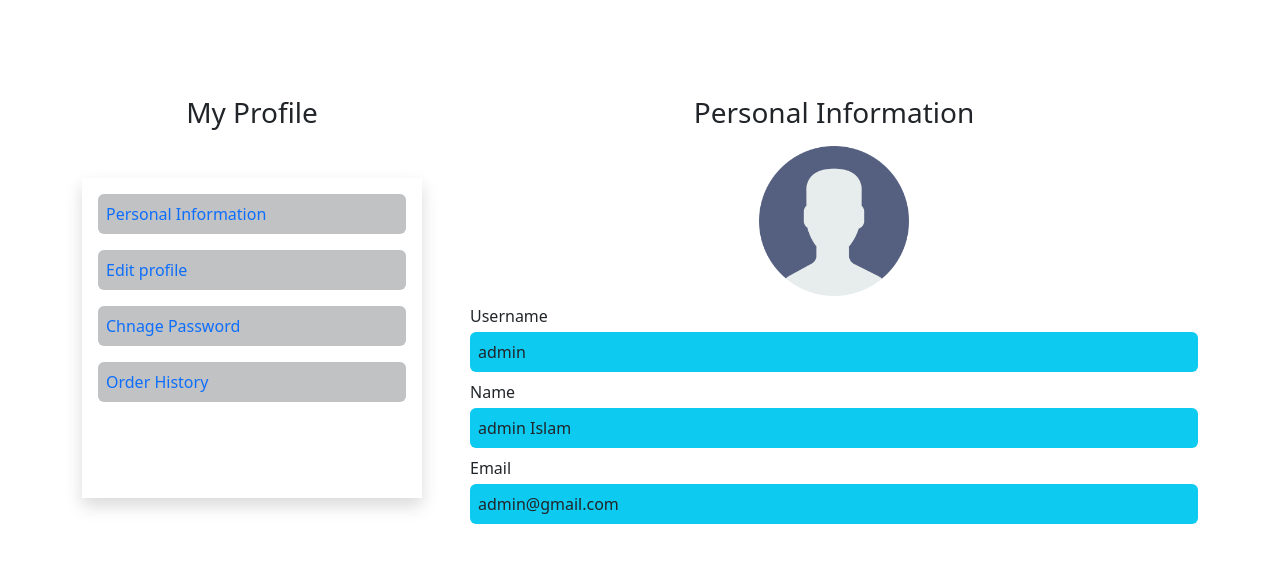
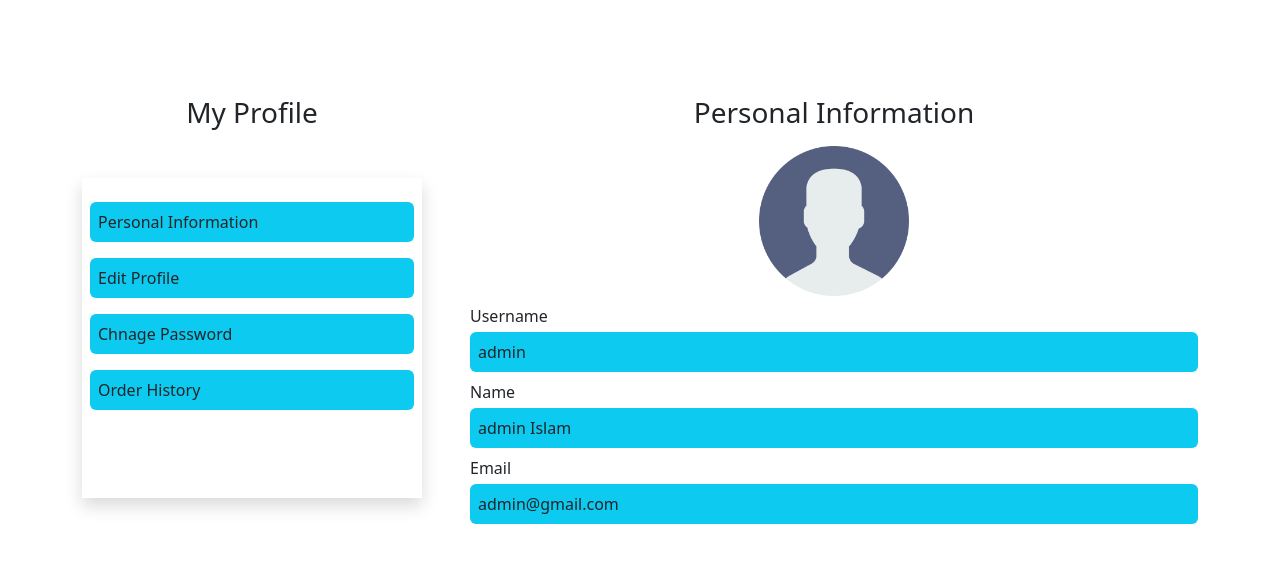
Before and after one commit to Rafiul29/CarMax-with-django, a Django app: page /user/profile/ in a window 1280 px wide. Shown: the part 76-639 px from the top of the page. Run offline with Django 4.2, Linux system fonts and the light colour scheme; a user stored in the database is signed in; some libraries are stand-ins or nearby versions.

Commit message:
order history added

```diff
--- a/orders/urls.py
+++ b/orders/urls.py
@@ -3,4 +3,5 @@ from django.urls import path
 from . import views
 urlpatterns = [
     path('create/<int:id>/',views.car_order ,name='car_order'),
+    path('history/',views.show_orders ,name='show_orders'),
 ]
--- a/orders/views.py
+++ b/orders/views.py
@@ -12,3 +12,8 @@ def car_order(request,id):
     car.quantity-=1
     car.save()
     return redirect('profile')
+
+
+def show_orders(request):
+  orders=models.Order.objects.filter(user=request.user)
+  return render(request,'order_history.html',{'orders':orders})
--- a/users/templates/profile.html
+++ b/users/templates/profile.html
@@ -12,12 +12,12 @@
 
       <div class="col-4" >
         <h3 class="text-center mb-5">My Profile</h3>
-        <div class='shadow p-3' style='height:40vh'>
+        <div class='shadow py-4 px-2' style='height:40vh'>
          <div class='d-flex flex-column gap-3'>
-          <a  href="{% url 'profile' %}" class="text-decoration-none p-2 text-primary rounded" style='background-color:#C1C2C3'>Personal Information</a>
-          <a href="{% url 'edit_profile' %}"class="text-decoration-none p-2 text-primary rounded" style='background-color:#C1C2C3'>Edit profile</a>
-          <a href="{% url 'pass_chnage' %}" class="text-decoration-none p-2 text-primary rounded" style='background-color:#C1C2C3'>Chnage Password</a>
-          <a href="{% url 'pass_chnage' %}" class="text-decoration-none p-2 text-primary rounded" style='background-color:#C1C2C3'>Order History</a>
+          <a  href="{% url 'profile' %}" class='bg-info p-2 rounded text-decoration-none text-dark'>Personal Information</a>
+          <a href="{% url 'edit_profile' %}" class='bg-info p-2 rounded text-decoration-none text-dark'>Edit Profile</a>
+          <a href="{% url 'pass_chnage' %}" class='bg-info p-2 rounded text-decoration-none text-dark'>Chnage Password</a>
+          <a href="{% url 'show_orders' %}" class='bg-info p-2 rounded text-decoration-none text-dark'>Order History</a>
          </div>
         </div>
       </div>
```
Also changed, not shown: orders/templates/order_history.html (added, +36 -0 lines).
